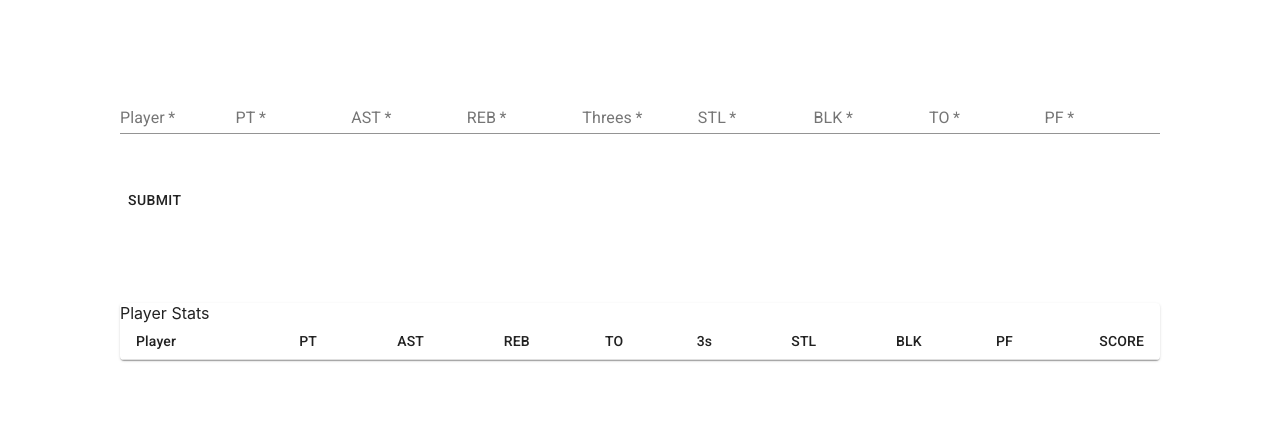
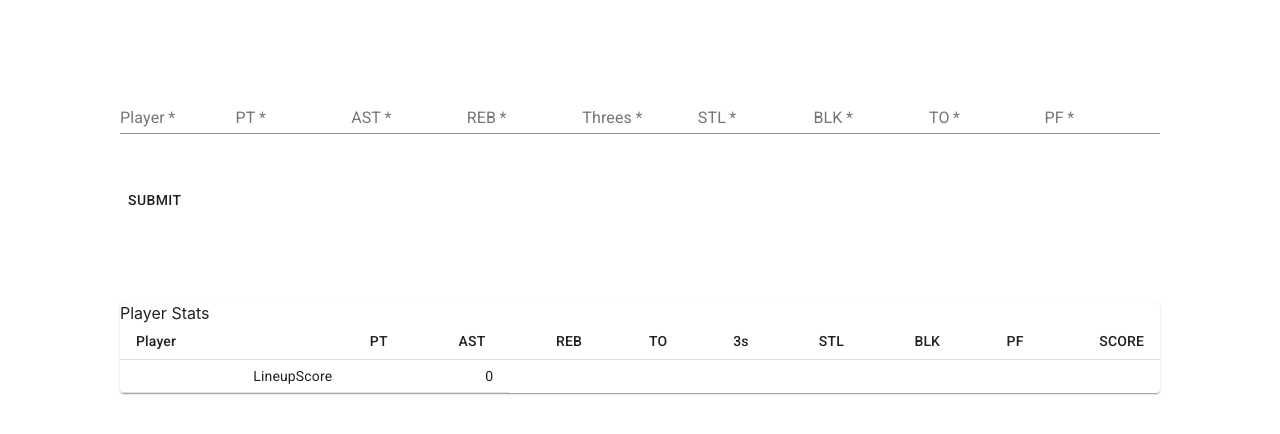
Before and after one commit to likeaboss3000/player-value-calculator, a React (Create React App) app: page / in a window 1280 px wide. Shown: the top 434 px of the page. Built offline with nearby package versions, Linux system fonts and the light colour scheme.

Commit message:
lineupScore added

```diff
--- a/src/components/List.js
+++ b/src/components/List.js
@@ -1,4 +1,4 @@
-import React, { useContext } from "react";
+import React, { useContext, useCallback } from "react";
 import { makeStyles } from "@material-ui/core/styles";
 import Table from "@material-ui/core/Table";
 import TableBody from "@material-ui/core/TableBody";
@@ -24,9 +24,21 @@ const useStyles = makeStyles(theme => ({
   }
 }));
 
+function totalScore(players) {
+  return players
+    .map(({ finalScore }) => Number(finalScore))
+    .reduce((sum, i) => {
+      return sum + i;
+    }, 0);
+}
+
 export default function List() {
   const { players } = useContext(PlayerContext);
+
   const classes = useStyles();
+
+  const lineupScore = useCallback(totalScore(players));
+  console.log(lineupScore);
 
   return (
     <div className={classes.root}>
@@ -69,6 +81,11 @@ export default function List() {
                 <TableCell align="right">{player.finalScore}</TableCell>
               </TableRow>
             ))}
+            <TableRow>
+              <TableCell rowSpan={6} />
+              <TableCell colSpan={1}>LineupScore</TableCell>
+              <TableCell align="right">{lineupScore}</TableCell>
+            </TableRow>
           </TableBody>
         </Table>
       </Paper>
```
